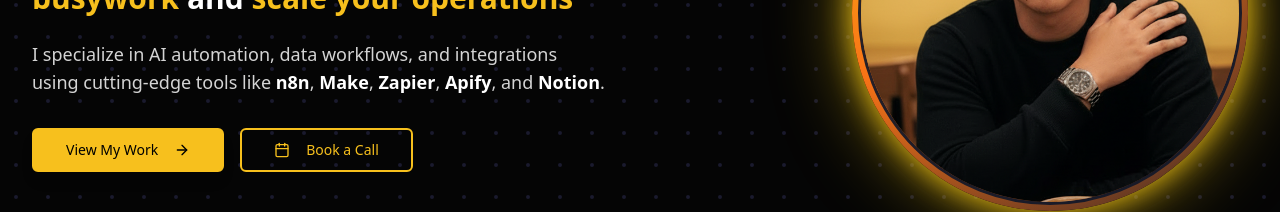
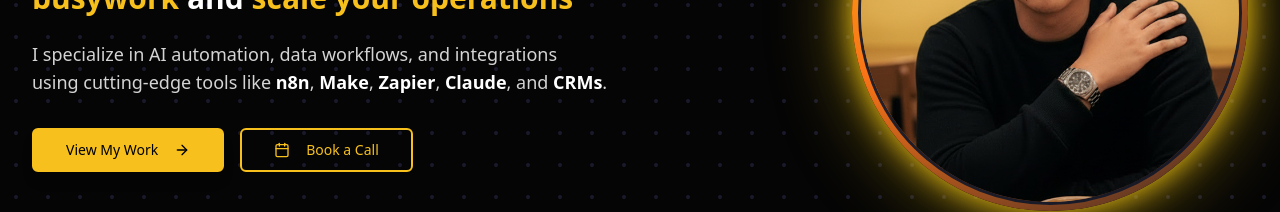
Before and after one commit to tian1504/automation-portfolio, a React (Vite) app: page / in a window 1280 px wide. Shown: the part 427-639 px from the top of the page. Built offline with nearby package versions, Linux system fonts and the light colour scheme; the HTML template or start-up script is replaced by a standard one.

Commit message:
Visual edit in Lovable
Edited UI in Lovable

```diff
--- a/src/components/Hero.tsx
+++ b/src/components/Hero.tsx
@@ -39,8 +39,8 @@ export const Hero = () => {
               <span className="font-semibold text-foreground">n8n</span>,{" "}
               <span className="font-semibold text-foreground">Make</span>,{" "}
               <span className="font-semibold text-foreground">Zapier</span>,{" "}
-              <span className="font-semibold text-foreground">Apify</span>, and{" "}
-              <span className="font-semibold text-foreground">Notion</span>.
+              <span className="font-semibold text-foreground">Claude</span>, and{" "}
+              <span className="font-semibold text-foreground">CRMs</span>.
             </p>
 
             {/* CTAs */}
@@ -48,8 +48,8 @@ export const Hero = () => {
               <Button
                 size="lg"
                 className="bg-primary hover:bg-background hover:text-primary hover:border-primary border-2 border-primary text-primary-foreground shadow-lg transition-all group"
-                onClick={() => handleScroll("#portfolio")}
-              >
+                onClick={() => handleScroll("#portfolio")}>
+
                 View My Work
                 <ArrowRight className="ml-2 h-5 w-5 group-hover:translate-x-1 transition-transform" />
               </Button>
@@ -57,8 +57,8 @@ export const Hero = () => {
                 size="lg"
                 variant="outline"
                 className="border-2 border-primary text-primary hover:bg-primary hover:text-primary-foreground transition-all"
-                onClick={() => handleScroll("#contact")}
-              >
+                onClick={() => handleScroll("#contact")}>
+
                 <Calendar className="mr-2 h-5 w-5" />
                 Book a Call
               </Button>
@@ -88,13 +88,13 @@ export const Hero = () => {
                 <img
                   src={portraitImage}
                   alt="Portrait of Eleazar Sebastian Martinez"
-                  className="hero-profile-img w-64 h-64 md:w-80 md:h-80 lg:w-96 lg:h-96 object-cover"
-                />
+                  className="hero-profile-img w-64 h-64 md:w-80 md:h-80 lg:w-96 lg:h-96 object-cover" />
+
               </div>
             </div>
           </div>
         </div>
       </div>
-    </section>
-  );
+    </section>);
+
 };
```
